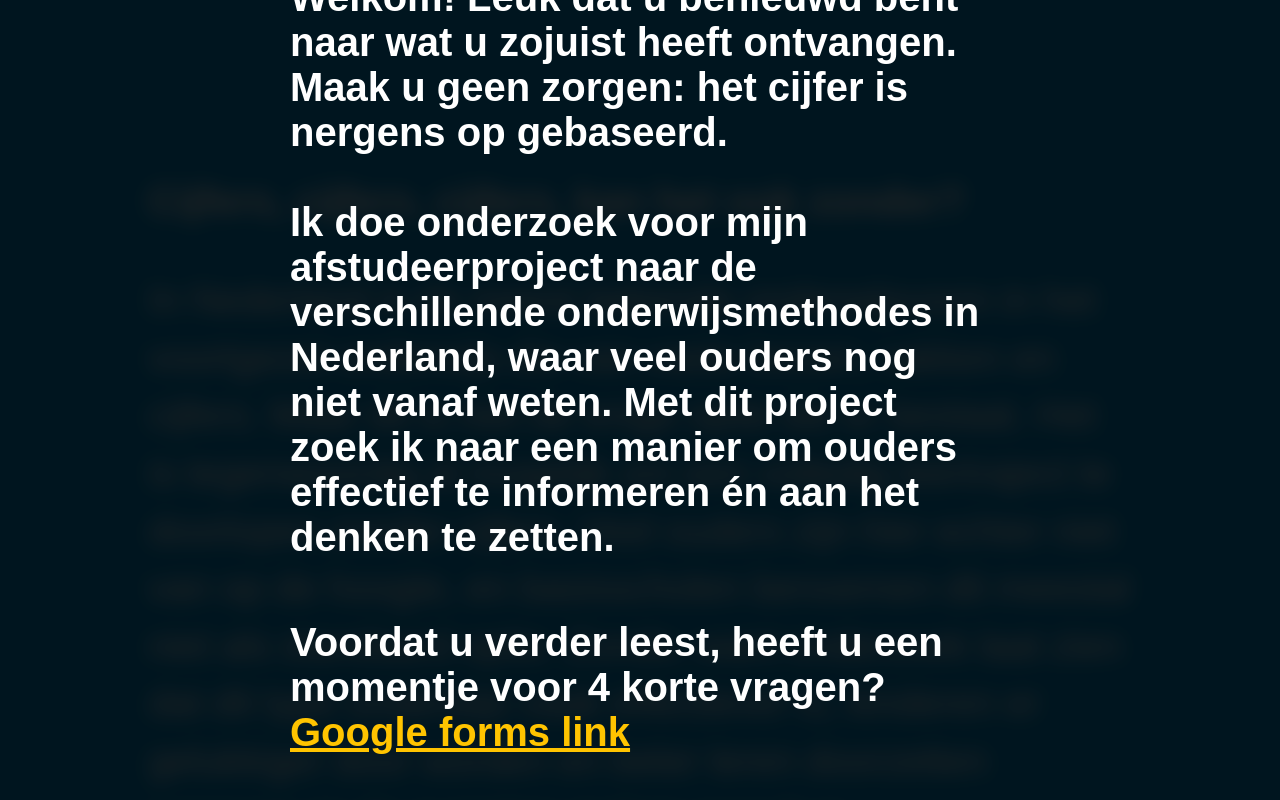
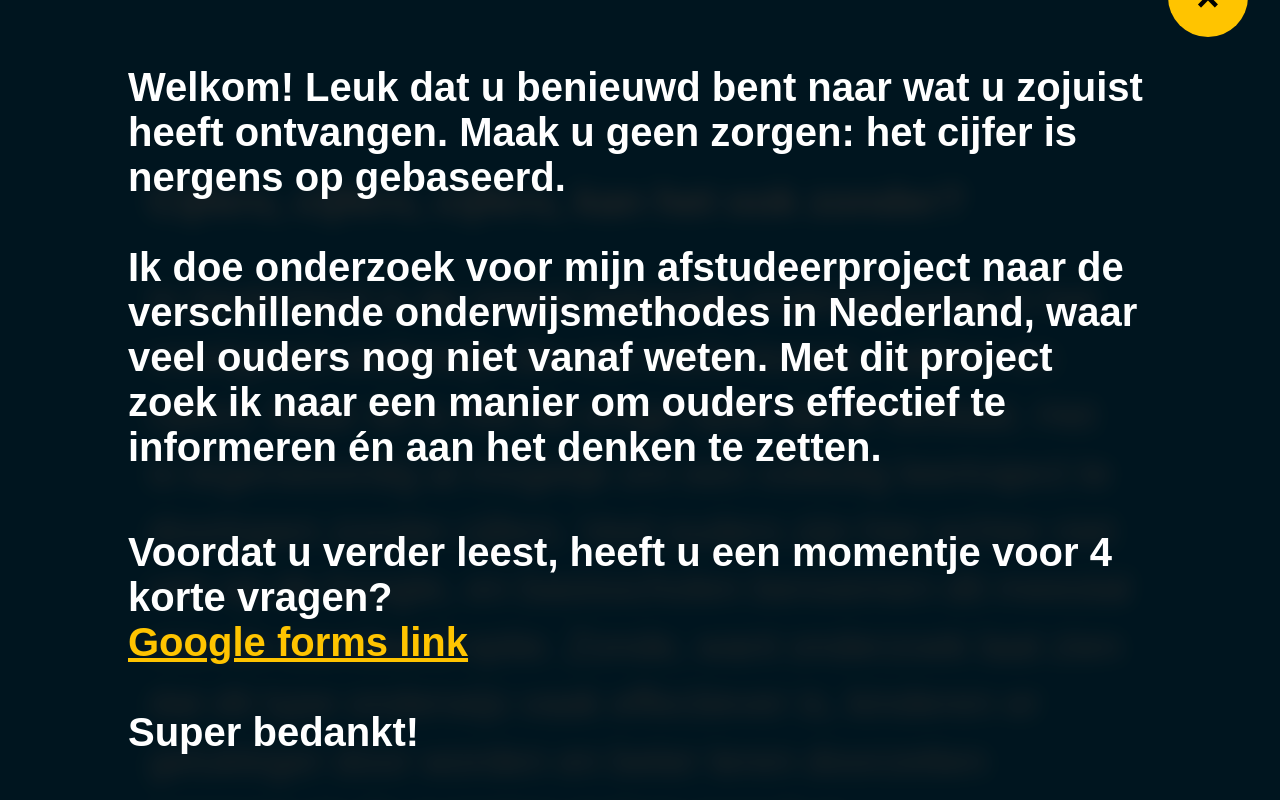
Before and after one commit to BlijLeren/Test1a, a plain HTML site: page index.html in a window 1280 px wide. Shown: the top 800 px of the page. Drawn offline with Linux system fonts and the light colour scheme.

Commit message:
Update styles.css

```diff
--- a/styles.css
+++ b/styles.css
@@ -87,7 +87,6 @@ body {
     position: fixed;
     width: 100vw;
     background: rgba(0,0,0,0.85);
-    height: 1000px;
     display: flex;
     flex-direction: column;
     align-items: center;
@@ -131,12 +130,11 @@ body {
 .popup .readmore-title {
     text-align: left;
     width: 80vw;
-    max-width: 700px;
     background: none;
     color: #fff;
     margin: 1em 0 0.5em 0;
 }
-
+/*
 @media (max-width: 800px) {
     .popup .readmore-title {
         font-size: 1.1em;
@@ -149,7 +147,7 @@ body {
         height: 36px;
         font-size: 1.5em;
     }
-}
+} */
 
 .popup-closing {
     opacity: 0 !important;
```
